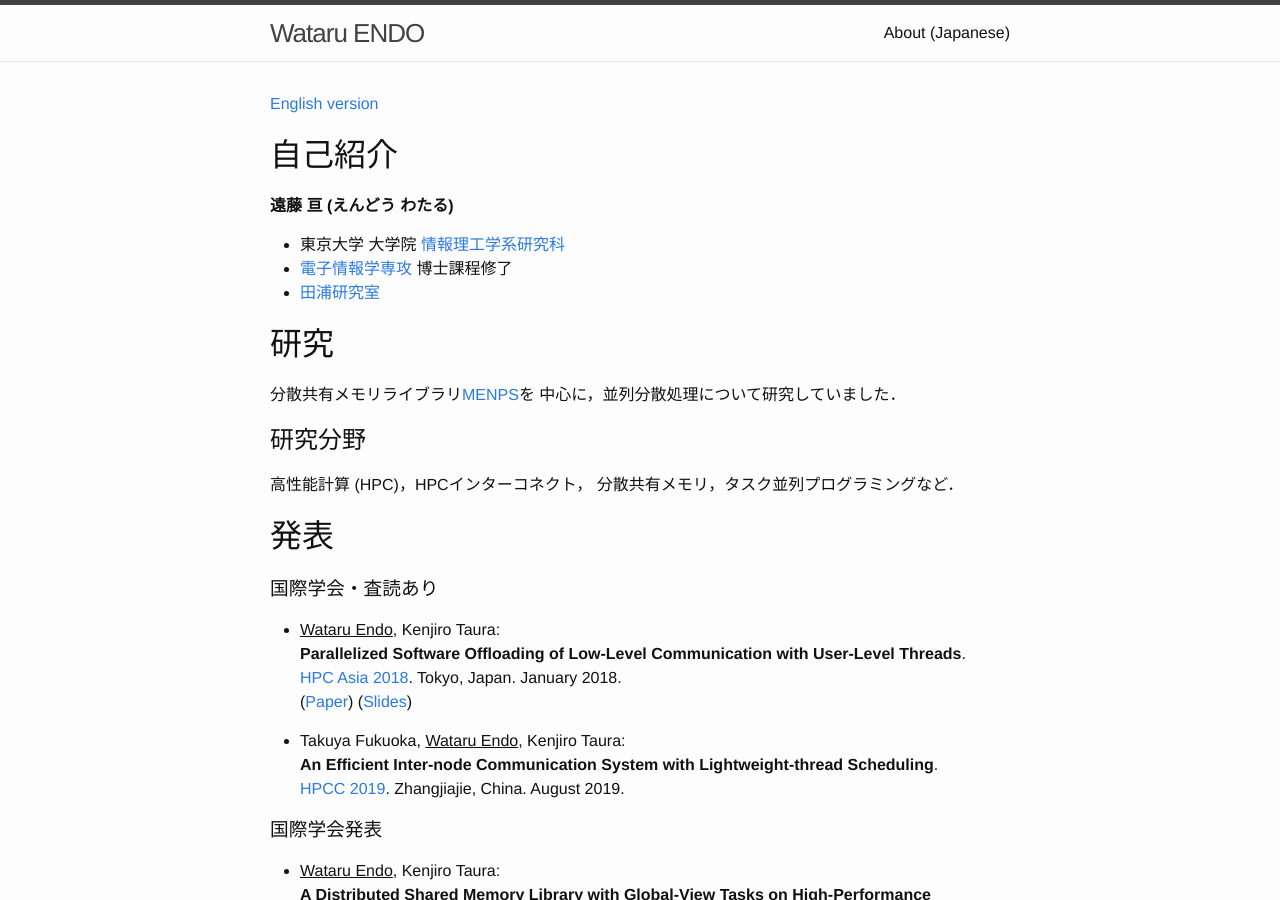
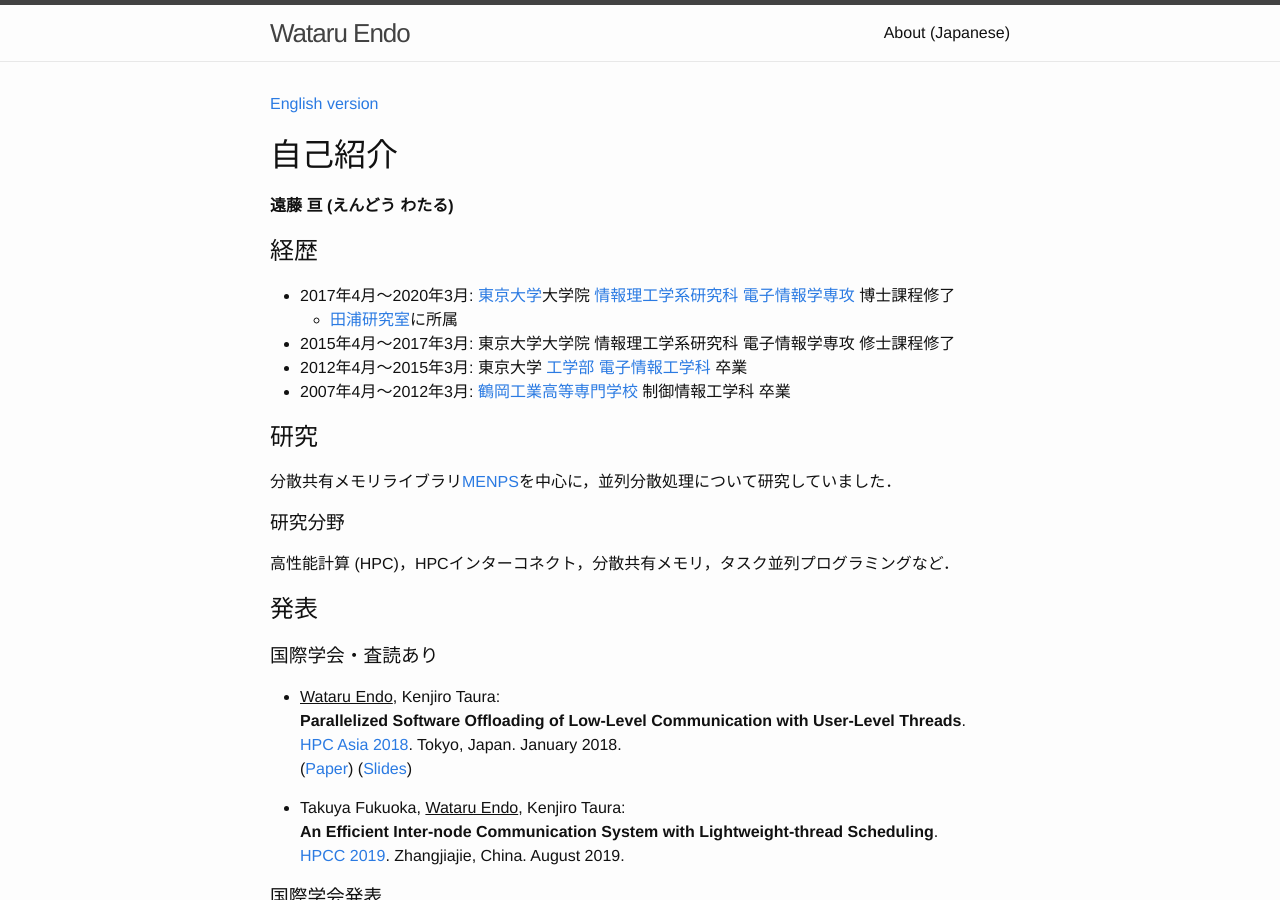
Before and after one commit to endowataru/endowataru.github.io, a Jekyll site: the page built from ja.md, in a window 1280 px wide and 900 px high. Built offline with Jekyll 4.4.1, drawn with Linux system fonts in a browser that asks for light colours; some of the changed text lies outside the part shown.

```diff
--- a/_config.yml
+++ b/_config.yml
@@ -6,10 +6,10 @@
 # 'jekyll serve'. If you change this file, please restart the server process.
 
 # Site settings
-title: Wataru ENDO
+title: Wataru Endo
 email: wendo@eidos.ic.i.u-tokyo.ac.jp
 description: > # this means to ignore newlines until "baseurl:"
-  Web site of Wataru ENDO, a doctoral student in the University of Tokyo.
+  Web site of Wataru Endo.
 baseurl: "" # the subpath of your site, e.g. /blog
 url: "http://endowataru.github.io" # the base hostname & protocol for your site
 #twitter_username: jekyllrb
--- a/ja.md
+++ b/ja.md
@@ -10,21 +10,23 @@ permalink: /ja/
 
 __遠藤 亘 (えんどう わたる)__
 
-- 東京大学 大学院 [情報理工学系研究科](http://www.i.u-tokyo.ac.jp/)
-- [電子情報学専攻](http://www.i.u-tokyo.ac.jp/edu/course/ice/index.shtml) 博士課程修了
-- [田浦研究室](http://www.eidos.ic.i.u-tokyo.ac.jp)
+## 経歴
 
-# 研究
+- 2017年4月〜2020年3月: [東京大学](https://www.u-tokyo.ac.jp/)大学院 [情報理工学系研究科](http://www.i.u-tokyo.ac.jp/) [電子情報学専攻](http://www.i.u-tokyo.ac.jp/edu/course/ice/index.shtml) 博士課程修了
+    - [田浦研究室](http://www.eidos.ic.i.u-tokyo.ac.jp)に所属
+- 2015年4月〜2017年3月: 東京大学大学院 情報理工学系研究科 電子情報学専攻 修士課程修了
+- 2012年4月〜2015年3月: 東京大学 [工学部](https://www.t.u-tokyo.ac.jp/) [電子情報工学科](https://www.ee.t.u-tokyo.ac.jp/) 卒業
+- 2007年4月〜2012年3月: [鶴岡工業高等専門学校](https://www.tsuruoka-nct.ac.jp/) 制御情報工学科 卒業
 
-分散共有メモリライブラリ[MENPS](https://github.com/endowataru/menps)を
-中心に，並列分散処理について研究していました．
+## 研究
 
-## 研究分野
+分散共有メモリライブラリ[MENPS](https://github.com/endowataru/menps)を中心に，並列分散処理について研究していました．
 
-高性能計算 (HPC)，HPCインターコネクト，
-分散共有メモリ，タスク並列プログラミングなど．
+### 研究分野
 
-# 発表
+高性能計算 (HPC)，HPCインターコネクト，分散共有メモリ，タスク並列プログラミングなど．
+
+## 発表
 
 ### 国際学会・査読あり
 
@@ -97,7 +99,8 @@ __遠藤 亘 (えんどう わたる)__
 
 ### その他
 
-- [日本学術振興会 特別研究員 DC2](https://www.jsps.go.jp/j-pd/index.html). (2019年度)
+- [2019年度コンピュータサイエンス領域奨励賞](https://www.ipsj.or.jp/award/cs-award-2019.html) 受賞 (2020年3月)
+- [日本学術振興会 特別研究員 DC2](https://www.jsps.go.jp/j-pd/index.html) (2019年度)
     - "タスク並列を活用した分散共有メモリによる高生産スパコンプログラミング環境"
 - [International HPC Summer School](http://ihpcss18.it4i.cz/) 参加 (2018年7月)
 
```
Also changed, not shown: index.md (+14 -6 lines).
